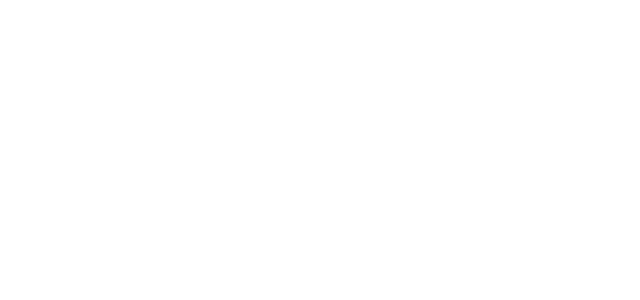
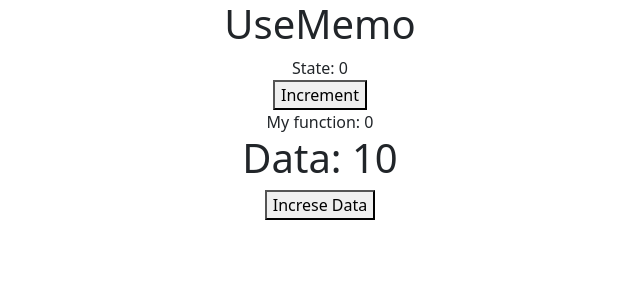
Before and after one commit to anuragnankani-developer/mern_batch001, a React (Create React App) app in the folder REACTJS/first-project/first-program/: page /useMemo in a window 1280 px wide. Before the commit this address had no page. Shown: the top 300 px of the page, without its empty margins (320-960 px from the left). Built offline with nearby package versions, Linux system fonts and the light colour scheme.

Commit message:
usememo usecallback

```diff
--- a/REACTJS/first-project/first-program/src/App.js
+++ b/REACTJS/first-project/first-program/src/App.js
@@ -18,6 +18,9 @@ import MyMinComp from './MyMinComp';
 import ParamsData from './ParamsData';
 import SendParamData from './SendParamData';
 import CompA from './propDrilling/CompA';
+import UseEffect from './hooks/UseEffect';
+import UseMemo from './hooks/UseMemo';
+import UseCallback from './hooks/UseCallback';
 // import navbar from './Navbar';
 // import Navbar from './Navbar';
 // import react,{useState} from 'react';
@@ -56,7 +59,10 @@ function App() {
       <Route exact path='/header/footer' element={ <Footer />  }  />
       <Route exact path='/second' element={ <Second /> } />
       <Route exact path='/myMinComp' element={ <MyMinComp /> } />
-      <Route exact path='/' element={ <CompA /> } />
+      <Route exact path='/compA' element={ <CompA /> } />
+      <Route exact path='/useEffect' element={ <UseEffect /> } />
+      <Route exact path='/' element={ <UseCallback /> } />
+      <Route exact path='/useMemo' element={ <UseMemo /> } />
       <Route exact path='/paramData' element={ <ParamsData /> } />
       <Route exact path='/sendParam/:designation/:name' element={ <SendParamData /> } />
 
--- a/REACTJS/first-project/first-program/src/Second.jsx
+++ b/REACTJS/first-project/first-program/src/Second.jsx
@@ -1,10 +1,11 @@
-import React from 'react'
+import React, { memo } from 'react'
 
 function Second() {
     console.log('i am second component')
   return (
-    <div>Second</div>
+    <>
+    </>
   )
 }
 
-export default Second
+export default memo(Second)
--- /dev/null
+++ b/REACTJS/first-project/first-program/src/hooks/UseCallback.jsx
@@ -0,0 +1,23 @@
+import React, { useCallback, useState } from 'react'
+import Second from '../Second';
+
+function UseCallback() {
+    const [record, setRecord] = useState(10);
+
+
+
+    const callback = useCallback(()=>{
+        console.log('a callback function')
+    },[data])
+  return (
+    <>
+    UseCallback
+
+    <h1> {record} </h1>
+    <button  onClick={()=>setRecord(record + 1)}> Record Value </button>
+    <Second add={callback} data ={data} />
+    </>
+  )
+}
+
+export default UseCallback
--- /dev/null
+++ b/REACTJS/first-project/first-program/src/hooks/UseEffect.jsx
@@ -0,0 +1,21 @@
+import React, { use, useEffect, useState } from 'react'
+
+function UseEffect() {
+    const [data, setData] = useState(0);
+    const [record, setRecord] = useState(10);
+
+    useEffect(()=>{
+        console.log('UseEffect is running')
+    },[record])
+  return (
+    <>
+    {data}
+    <button onClick={()=>setData(data + 1)} >Increment</button>
+    <p> {record} </p>
+    <button onClick={()=>setRecord(record * 2)} >Double the value</button>
+
+    </>
+  )
+}
+
+export default UseEffect
--- /dev/null
+++ b/REACTJS/first-project/first-program/src/hooks/UseMemo.jsx
@@ -0,0 +1,27 @@
+import React, { useMemo, useState } from 'react'
+
+function UseMemo() {
+  const [state, setState] = useState(0);
+  const [data, setData] = useState(10);
+
+
+const myMemo = useMemo(function (){
+    console.log('addition function')
+      return state * 2
+  },[state]);
+
+
+  return (
+    <div>
+      <h1> UseMemo </h1>
+      State: {state} <br />
+    <button onClick={()=>setState(state + 1)} > Increment </button>
+    <br />
+    My function: {myMemo}
+    <h1> Data: {data} </h1>
+    <button onClick={()=>setData(data + 10)} > Increse Data </button>
+    </div>
+  )
+}
+
+export default UseMemo
```
